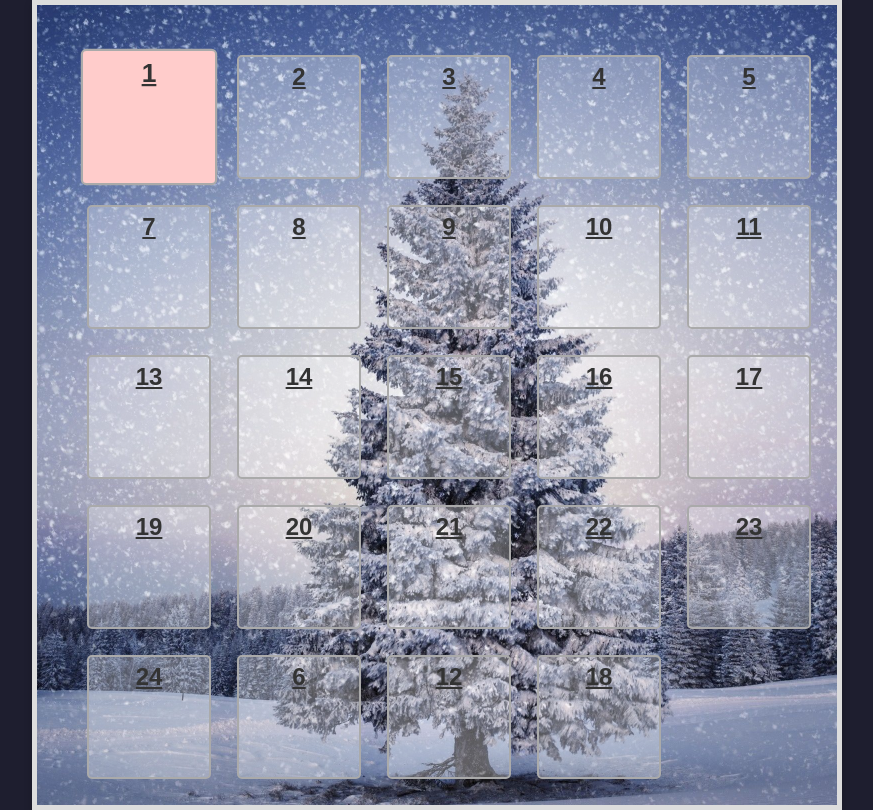
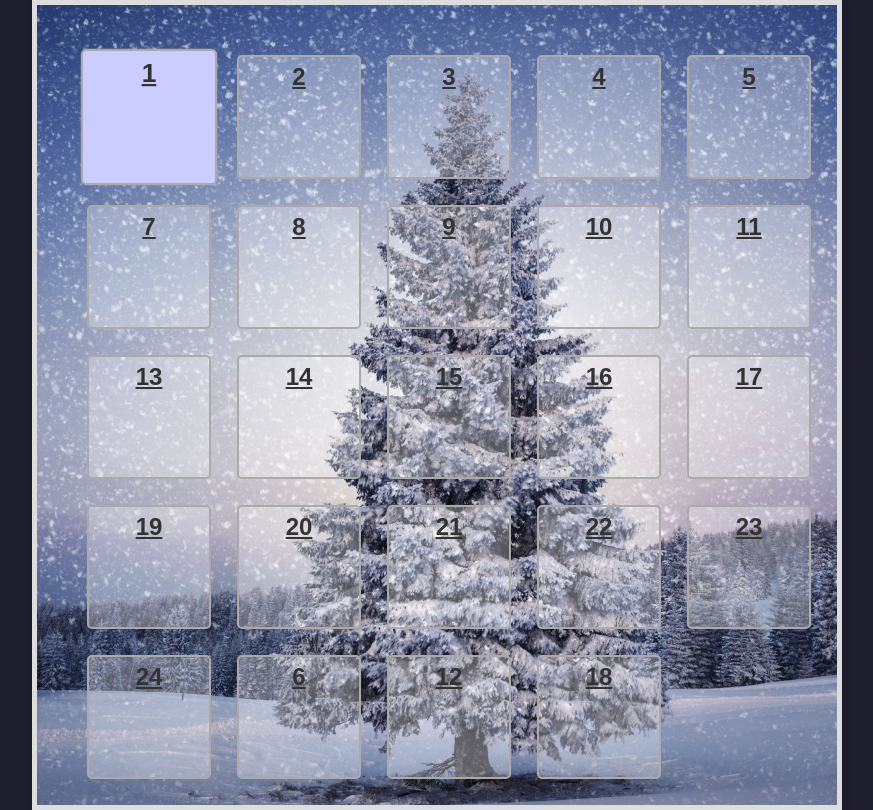
Before and after one commit to 4nna/4nna, a plain HTML site: page adventskalender/index.html in a window 1280 px wide. In both pictures the pointer is over the link 352 px from the left and 117 px from the top of the page. Shown: the whole page, without its empty margins (203-1076 px from the left). Drawn offline with Linux system fonts and the light colour scheme.

Commit message:
some random changes in index.html

```diff
--- a/adventskalender/index.html
+++ b/adventskalender/index.html
@@ -42,7 +42,7 @@
             transition: all 0.3s ease;
         }
         .door:hover {
-            background: #ffcccb;
+            background: #cbccff;
             transform: scale(1.1);
         }
         /* Positionen der Türchen */
```
